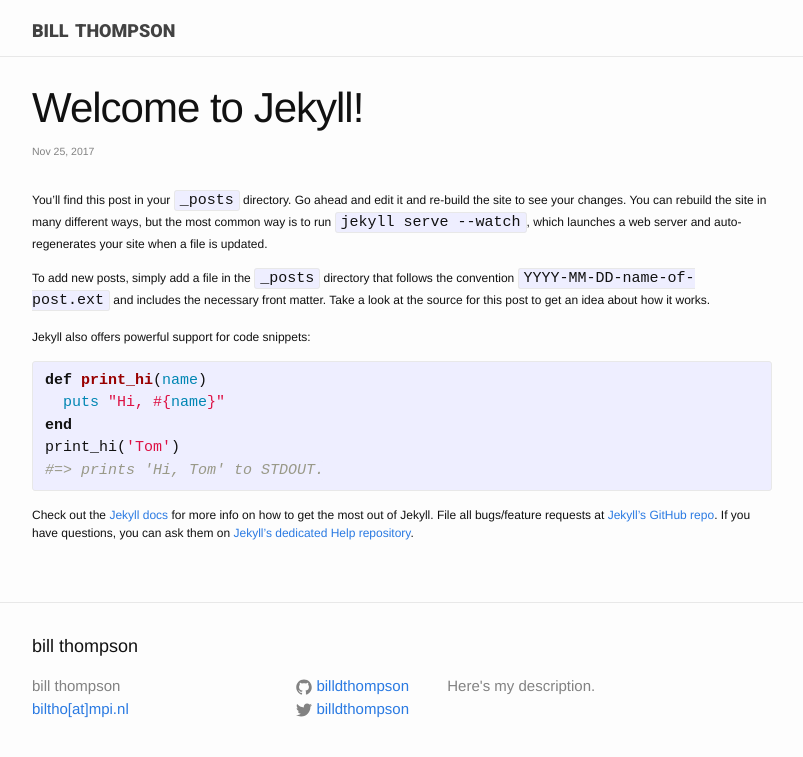
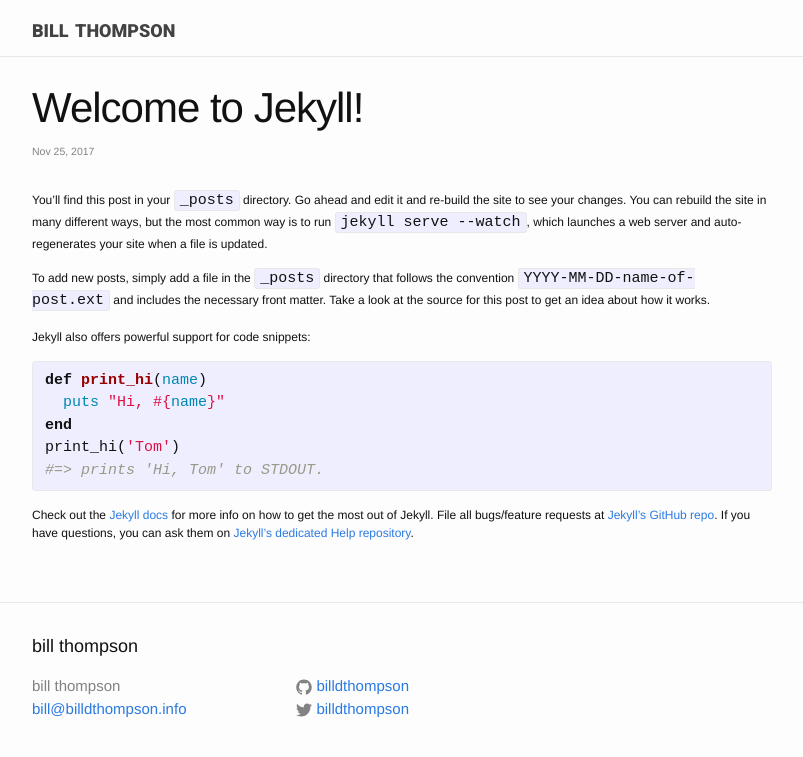
Before and after one commit to billdthompson/billdthompson.github.io, a Jekyll site: the page built from _posts/2017-11-25-welcome-to-jekyll.markdown, in a window 1280 px wide. Shown: the top 757 px of the page, without its empty margins (238-1041 px from the left). Built offline with Jekyll 4.4.1, drawn with Linux system fonts in a browser that asks for light colours; nearby versions of some CDN libraries; some web fonts are replaced.

Commit message:
noting new domain

```diff
--- a/_config.yml
+++ b/_config.yml
@@ -1,10 +1,10 @@
 # Site settings
 title: bill thompson
 
-email: biltho[at]mpi.nl
+email: bill@billdthompson.info
 
 description: > # this means to ignore newlines until "baseurl:"
-  Here's my description.
+
 
 baseurl: "" # the subpath of your site, e.g. /blog/
 
```
